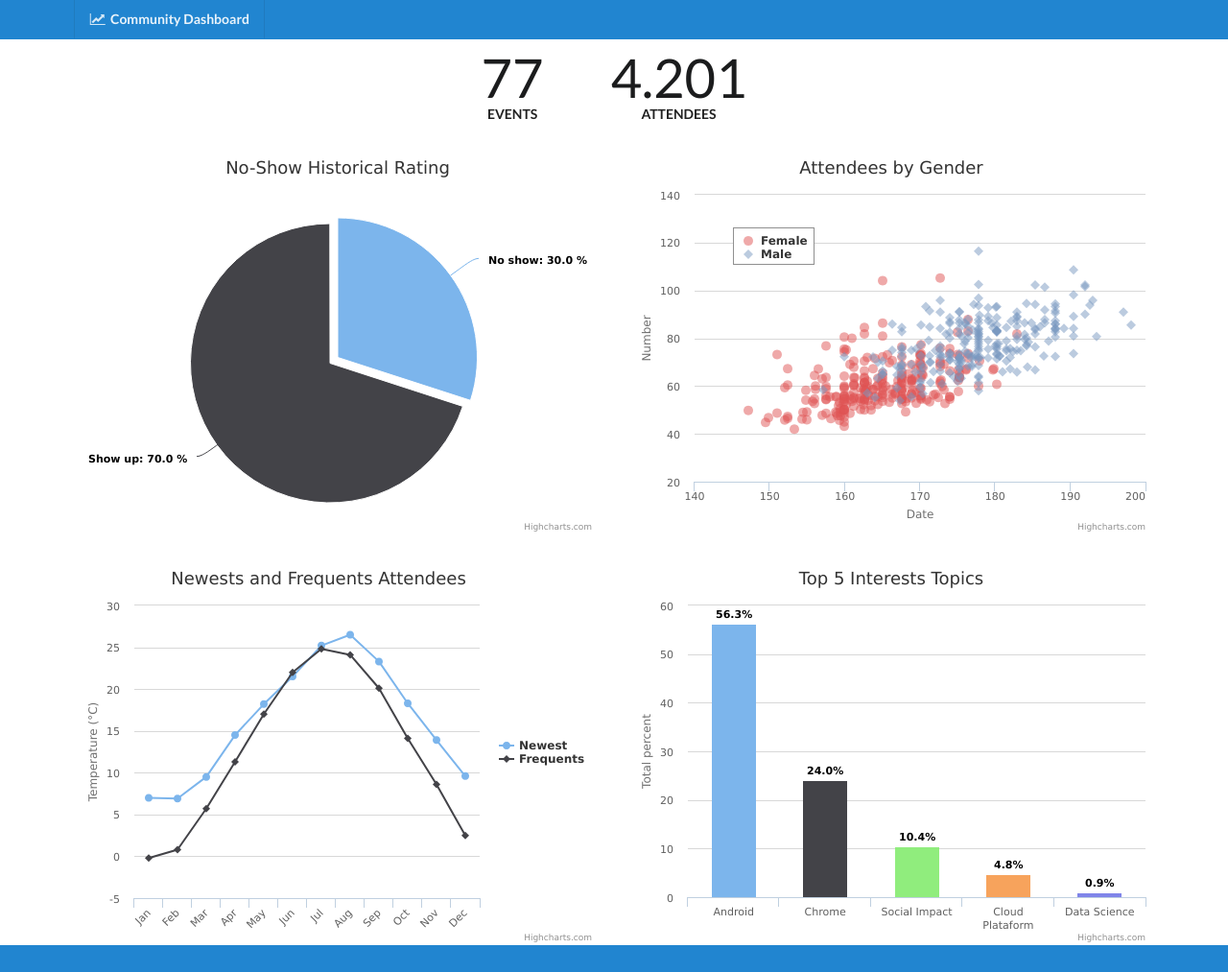
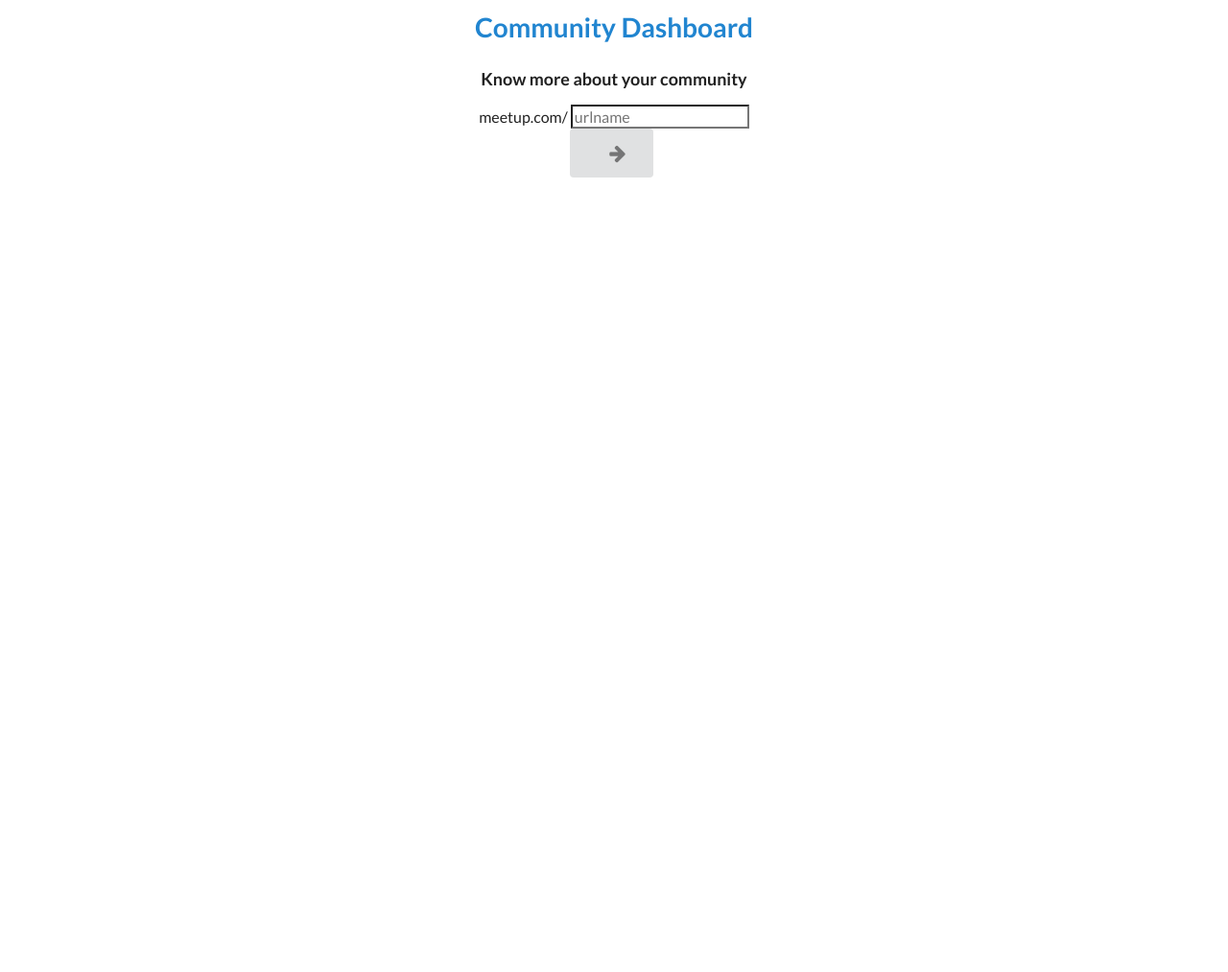
Before and after one commit to gxgbrasil/community-dashboard, a Flask app: page / in a window 1280 px wide. Shown: the whole page at 96% size. After the commit the page ends 185 px from the top, so only its background shows below. Run offline with Flask 2, Linux system fonts and the light colour scheme.

Commit message:
Add functional test and url to dashboard page

```diff
--- a/app/__init__.py
+++ b/app/__init__.py
@@ -6,3 +6,8 @@ app = Flask(__name__)
 @app.route('/')
 def index():
 	return render_template('index.html')
+
+
+@app.route('/dashboard')
+def dashboard():
+	return render_template('dashboard.html')
--- a/app/templates/index.html
+++ b/app/templates/index.html
@@ -1,6 +1,7 @@
 <!DOCTYPE html>
 <html>
   <head>
+      <title>Community Dashboard</title>
 	<meta charset="utf-8" />
 	<meta http-equiv="X-UA-Compatible" content="IE=edge,chrome=1" />
 	<meta name="viewport" content="width=device-width, initial-scale=1.0, maximum-scale=1.0">
@@ -11,55 +12,27 @@
   </head>
 
   <body>
-		  	<div class="ui fixed inverted menu blue">
-		    <div class="ui container">
-		      <p class="header item">
-		        <i class="line chart icon"></i>
+
+    <div class="pusher">
+      <div class="ui vertical center aligned stripe segment">
+        <div class="ui text container">
+            <h1 class="ui header blue">
               Community Dashboard
-		      </p>
+            </h1>
+            <h3 class="blue">Know more about your community</h3>
+
+            <div class="center aligned grid column">
+                meetup.com/
+                <input type="text" id="urlname" placeholder="urlname">
+              <div class="center aligned grid column">
+                <a class="ui huge button" href="dashboard">
+                <i id="go" class="right arrow icon"></i>
+                </a>
               </div>
             </div>
-
-			<div class="ui centered grid statistics container">
-			  <div class="statistic">
-			    <div class="value">
-			      77
-			    </div>
-			    <div class="label">
-			      Events
-			    </div>
-			  </div>
-			  <div class="statistic">
-			    <div class="value">
-			      4.201
-			    </div>
-			    <div class="label">
-			      Attendees
         </div>
       </div>
     </div>
 
-		  <div class="ui two column doubling stackable grid container">
-		  <div class="column">
-		    <div class="graphic" id="no-show-chart"></div>
-		  </div>
-		  <div class="column">
-		    <div class="graphic" id="diversity-chart"></div>
-		  </div>
-
-		</div>
-		<div class="ui two column doubling stackable grid container">
-			<div class="column">
-		    	<div class="graphic" id="newest-older-attendees-chart"></div>
-		  	</div>
-		  	<div class="column">
-		    	<div class="graphic" id="topics-chart"></div>
-		  	</div>
-		</div>
-
-		  <div class="ui inverted vertical footer segment blue">
-		  	<p></p>
-		  </div>
-
   </body>
 </html>
--- a/requirements.txt
+++ b/requirements.txt
@@ -2,4 +2,7 @@ Flask==0.10.1
 itsdangerous==0.24
 Jinja2==2.8
 MarkupSafe==0.23
+py==1.4.31
+pytest==2.9.1
+selenium==2.53.1
 Werkzeug==0.11.5
```
Also changed, not shown: app/templates/dashboard.html (added, +67 -0 lines), app/tests/functional/test_open_dashboard.py (added, +30 -0 lines), app/templates/_header.html (added), app/tests/functional/__init__.py (added), 5 other files. Lines whose indentation alone changed are shown as unchanged.
